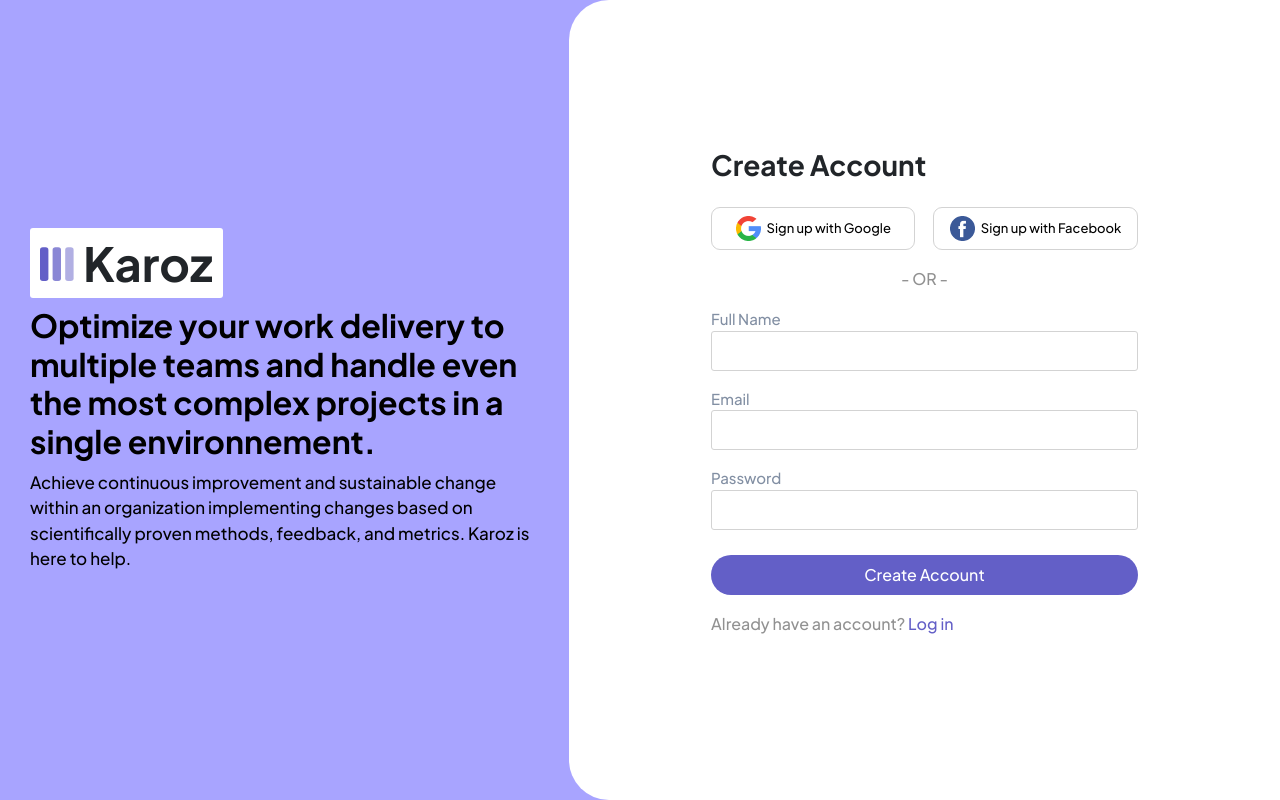
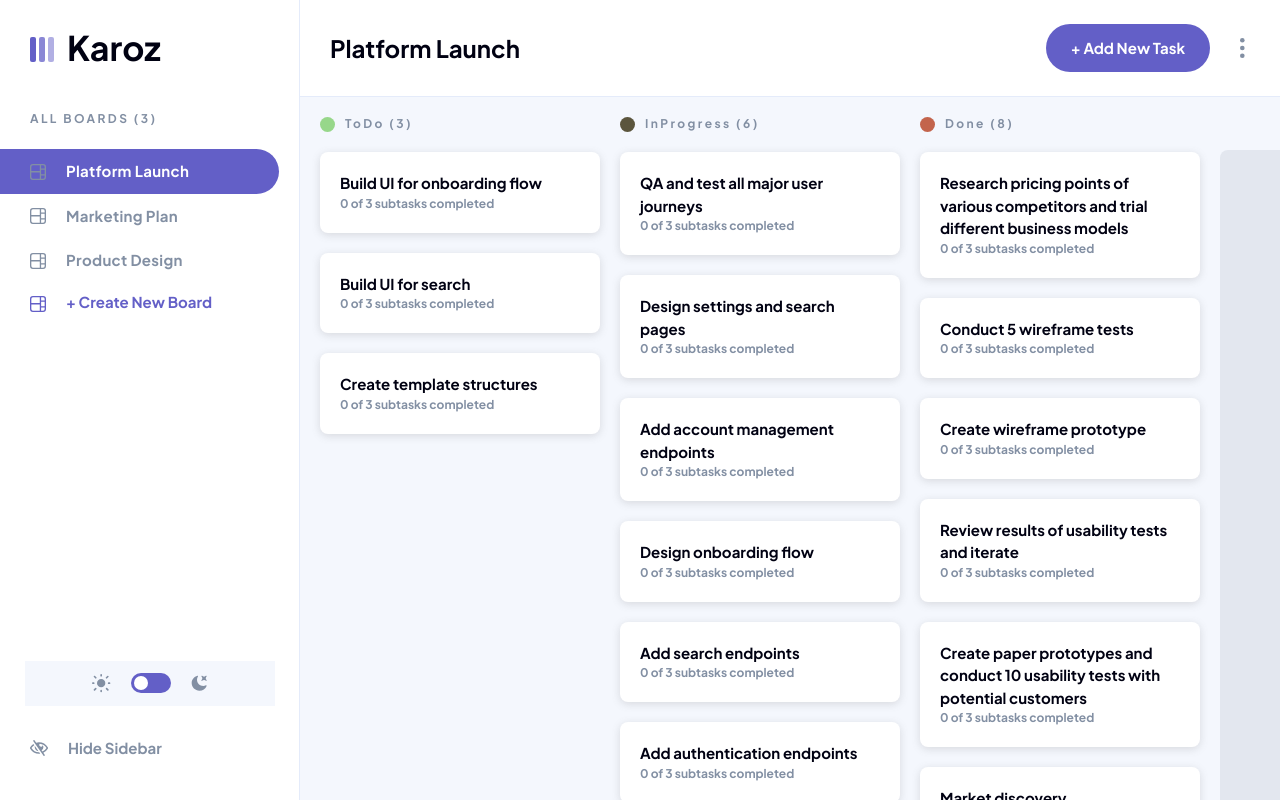
Before and after one commit to oalva-rez/karoz, a React (Create React App) app: page / in a window 1280 px wide. Built offline with nearby package versions, Linux system fonts and the light colour scheme.

Commit message:
prep for remote

```diff
--- a/src/App.js
+++ b/src/App.js
@@ -20,7 +20,7 @@
   const [hideSidebar, setHideSidebar] = useHideSidebarContext();
   const [mobileScreen, setMobileScreen] = useMobileScreenContext();
   const [activeModal, setActiveModal] = useState(null);
-  const [userId, setUserId] = useState(false);
+  const [userId, setUserId] = useState(true);
 
   function hideModal() {
     setActiveModal(null);
--- a/src/components/SignOn/signOn.css
+++ b/src/components/SignOn/signOn.css
@@ -12,6 +12,7 @@
   display: flex;
   flex-direction: column;
   justify-content: center;
+
   padding: var(--main-margin);
 }
 .sign-on--heading h1 {
@@ -137,7 +138,11 @@
   color: var(--main-purple-hover);
   text-decoration: underline;
 }
-
+@media (min-width: 1364px) {
+  .sign-on--heading {
+    padding: 90px;
+  }
+}
 @media (max-width: 1364px) {
   .sign-on--wrapper {
     grid-template: 1fr / 0.8fr 1fr;
@@ -182,4 +187,7 @@
     vertical-align: top;
     width: 0.58em;
   }
+  .sign-on--heading {
+    padding: 60px;
+  }
 }
```
